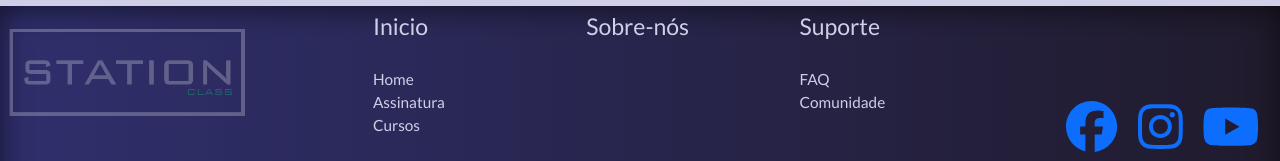
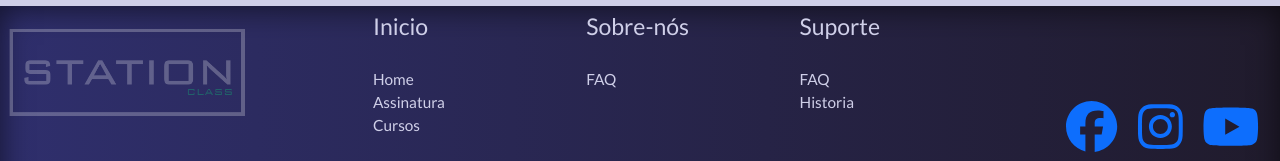
Before and after one commit to GuiReis1303/Projeto-Integrador-Geral, a React (Create React App) app: page / in a window 1280 px wide. Shown: the part 2700-2861 px from the top of the page. Built offline with nearby package versions, Linux system fonts and the light colour scheme; a web font is replaced by a local one.

Commit message:
21-06
Sla

```diff
--- a/src/Modulos/Rodape.js
+++ b/src/Modulos/Rodape.js
@@ -24,13 +24,13 @@ const Rodape = () => {
 
                 <div className="rodapeSobrenos">
                     <h3>Sobre-nós</h3><br/>
-
+                    <Link className="editRodape" to="/Faq">FAQ</Link><br/>
                 </div>
 
                 <div className="rodapeSuporte">
                     <h3>Suporte</h3><br/>
                     <Link className="editRodape" to="/Faq">FAQ</Link><br/>
-                    <Link className="editRodape" to="/Comunidade">Comunidade</Link><br/>
+                    <Link className="editRodape" to="/Historia">Historia</Link><br/>
                 </div>
             </div>
 
```
